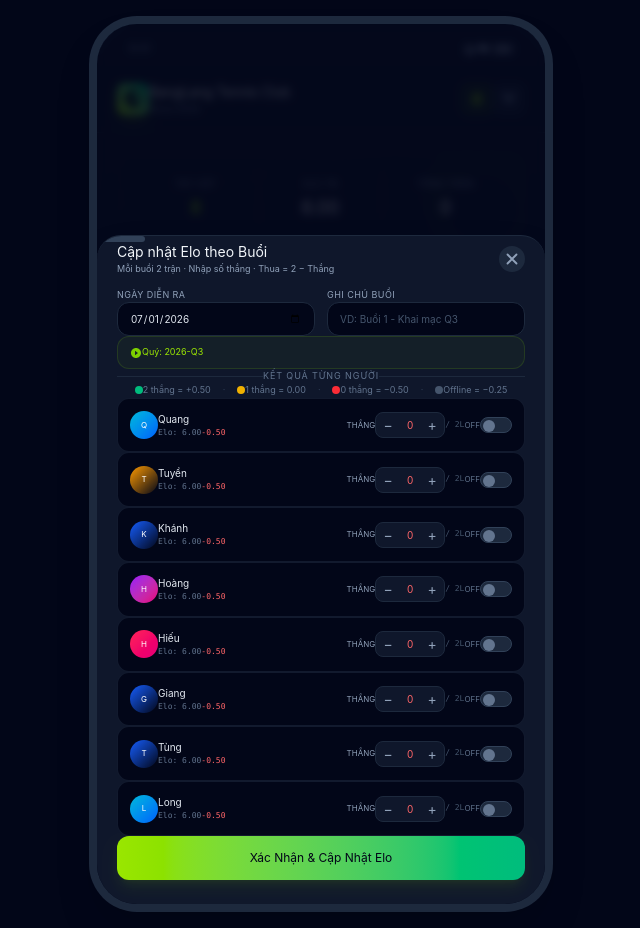
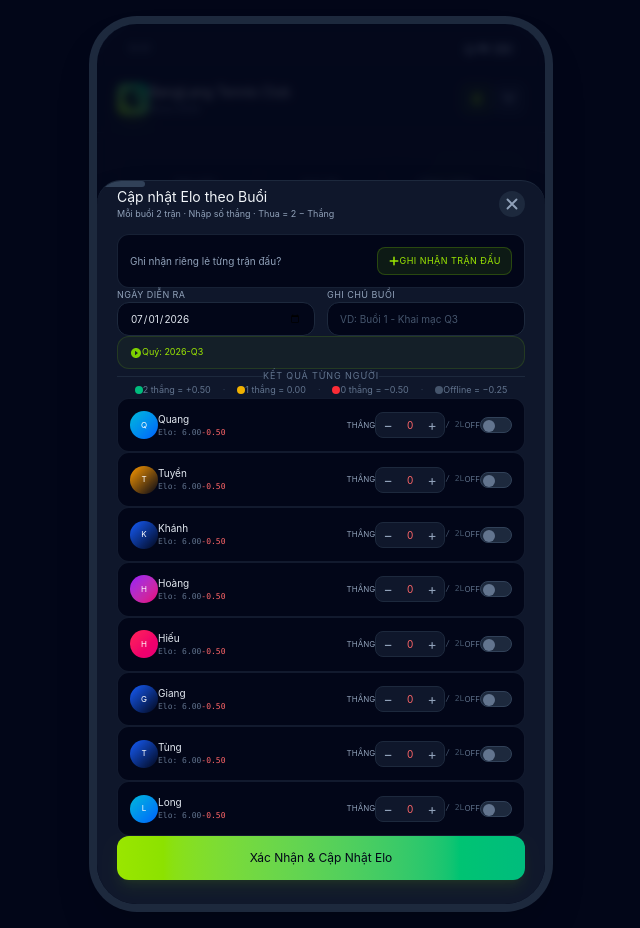
Before and after one commit to quangcoding/tennis-elo, a Vue app: page / in a window 1280 px wide. Both pictures are taken after a click on the button 796 px from the left and 98 px from the top of the page. Shown: the whole page, without its empty margins (319-959 px from the left). Built offline with nearby package versions, Linux system fonts and the light colour scheme; the HTML template or start-up script is replaced by a standard one.

Commit message:
fix plus button

```diff
--- a/src/views/HomeView.vue
+++ b/src/views/HomeView.vue
@@ -462,6 +462,11 @@ const closeBatchModal = () => {
   batchError.value = ''
 }
 
+const openAddMatchFromBatch = () => {
+  closeBatchModal()
+  showAddMatchModal.value = true
+}
+
 const getQuarter = (dateStr: string): string => {
   const d = new Date(dateStr)
   const q = Math.ceil((d.getMonth() + 1) / 3)
@@ -936,7 +941,7 @@ const svgAreaPath = computed(() => {
             class="bg-slate-900/60 border border-slate-800/60 rounded-xl p-3 flex items-center justify-between cursor-pointer hover:border-slate-700/80 active:bg-slate-800/30 transition-all"
           >
             <!-- Rank & Avatar & Info -->
-            <div class="flex items-center space-x-3 min-w-0">
+            <div class="flex items-center space-x-2 min-w-0">
               <!-- Rank badge/number -->
               <div class="w-6 text-center font-extrabold text-xs shrink-0">
                 <span v-if="getPlayerRank(player._id) === 1" class="text-lg">🥇</span>
@@ -956,7 +961,7 @@ const svgAreaPath = computed(() => {
               </div>
 
               <!-- Name & Matches -->
-              <div class="min-w-0">
+              <div class="min-w-0 pl-1">
                 <h4 class="text-xs font-bold text-slate-200 truncate pr-1">{{ player.name }}</h4>
                 <p class="text-[9px] text-slate-400 mt-0.5">
                   {{ player.matches_played }} trận • Tỷ lệ thắng:
@@ -1102,7 +1107,7 @@ const svgAreaPath = computed(() => {
 
         <!-- Dynamic Action Plus Button (FAB) -->
         <button
-          @click="showAddMatchModal = true"
+          @click="openBatchModal"
           class="w-11 h-11 rounded-full bg-gradient-to-tr from-lime-400 to-emerald-500 text-slate-950 flex items-center justify-center shadow-lg shadow-lime-500/20 -translate-y-4 hover:scale-110 active:scale-95 transition-all focus:outline-none cursor-pointer"
         >
           <!-- Plus Icon -->
@@ -1841,6 +1846,20 @@ const svgAreaPath = computed(() => {
 
             <!-- INPUT FORM VIEW -->
             <div v-else class="space-y-4">
+              <!-- Link/Button to Switch to Single Match Recording -->
+              <div class="flex justify-between items-center bg-slate-950 p-3 rounded-xl border border-slate-800/80">
+                <span class="text-[10px] text-slate-400 font-semibold">Ghi nhận riêng lẻ từng trận đấu?</span>
+                <button
+                  @click="openAddMatchFromBatch"
+                  class="flex items-center space-x-1 px-2.5 py-1.5 rounded-lg bg-lime-500/10 hover:bg-lime-500/20 text-lime-400 text-[9px] font-extrabold transition-all border border-lime-500/25 cursor-pointer uppercase tracking-wider"
+                >
+                  <svg class="w-3 h-3" fill="none" stroke="currentColor" stroke-width="3" viewBox="0 0 24 24">
+                    <path stroke-linecap="round" stroke-linejoin="round" d="M12 4.5v15m7.5-7.5h-15" />
+                  </svg>
+                  <span>Ghi nhận trận đấu</span>
+                </button>
+              </div>
+
               <!-- Date & Note fields -->
               <div class="grid grid-cols-2 gap-3">
                 <div>
```
